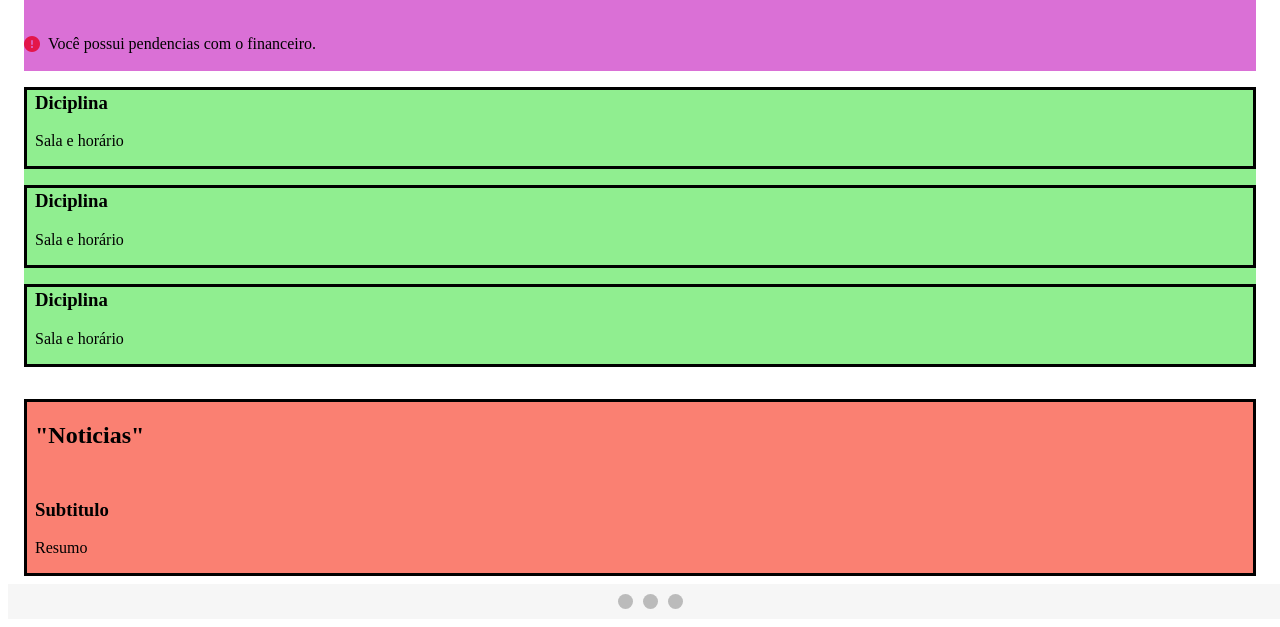
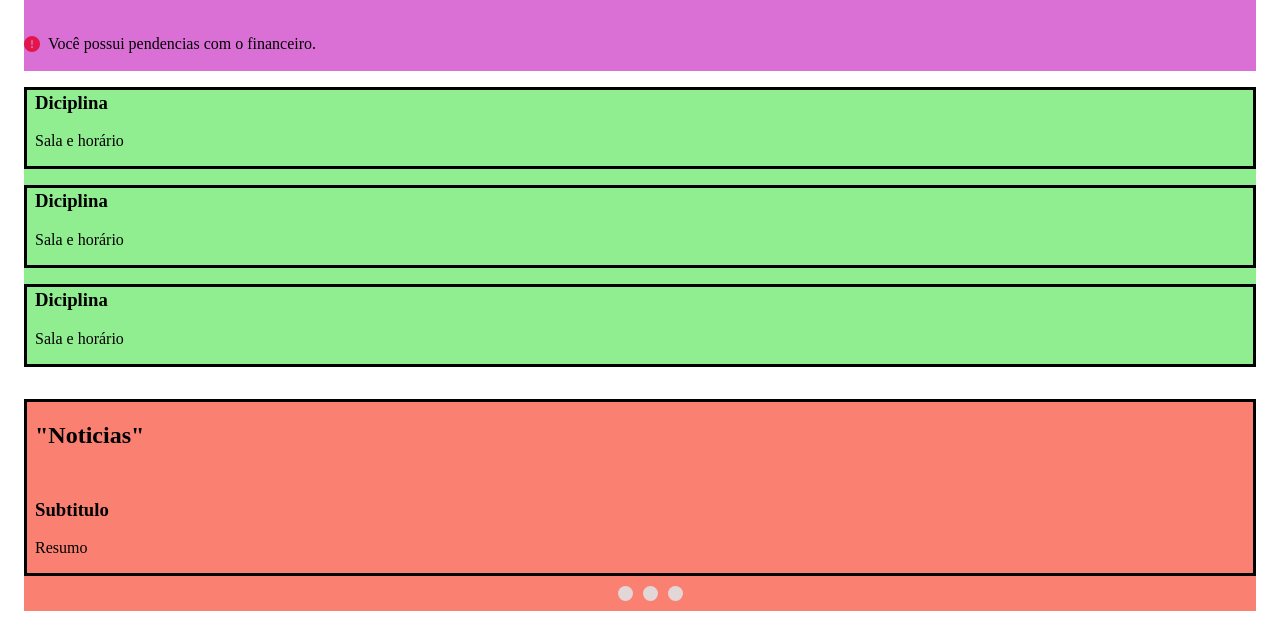
Before and after one commit to Edukarp/S05-IHM, a plain HTML site: page appInatel/index.html in a window 1280 px wide. Shown: the part 211-838 px from the top of the page. Drawn offline with Linux system fonts and the light colour scheme.

Commit message:
fix: dots on news

```diff
--- a/appInatel/index.html
+++ b/appInatel/index.html
@@ -71,13 +71,13 @@
             <h3 style="padding-top: 30px">Subtitulo</h3>
             <p>Resumo</p>
         </div>
-      </div>
+            <div class="footer">
+                <div class="dot"></div>
+                <div class="dot"></div>
+                <div class="dot"></div>
+            </div>
+        </div>
     </main>
 
-    <div class="footer">
-      <div class="dot"></div>
-      <div class="dot"></div>
-      <div class="dot"></div>
-    </div>
   </body>
 </html>
--- a/appInatel/styles.css
+++ b/appInatel/styles.css
@@ -57,7 +57,6 @@
 }
 
 .news{
-  border: solid;
   margin-top: 32px;
   margin-left: 16px;
   margin-right: 16px;
@@ -66,6 +65,7 @@
 }
 
 .news-content{
+  border: solid;
   padding-left: 8px;
 }
 
@@ -74,8 +74,6 @@
   justify-content: center;
   align-items: center;
   padding: 10px;
-  background-color: #f1f1f1a1;
-  position: relative;
   bottom: 0;
   width: 100%;
 }
@@ -84,7 +82,7 @@
   height: 15px;
   width: 15px;
   margin: 0 5px;
-  background-color: #bbb;
+  background-color: #e2d6d6;
   border-radius: 50%;
   display: inline-block;
 }
```
